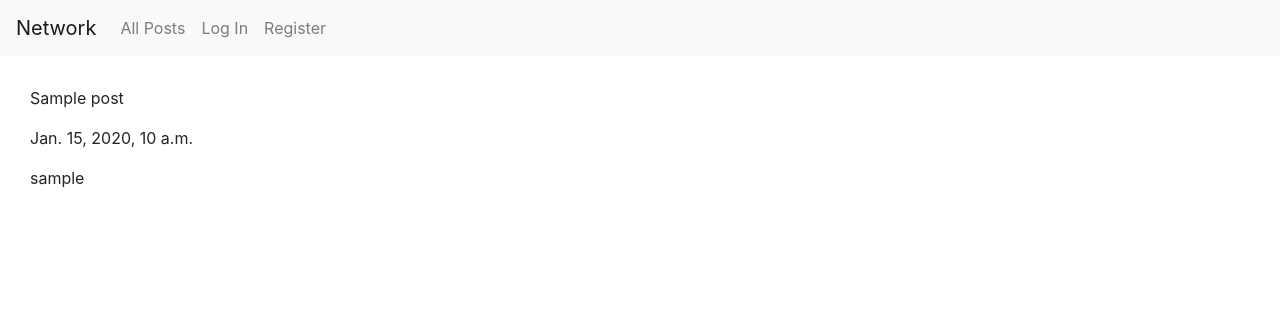
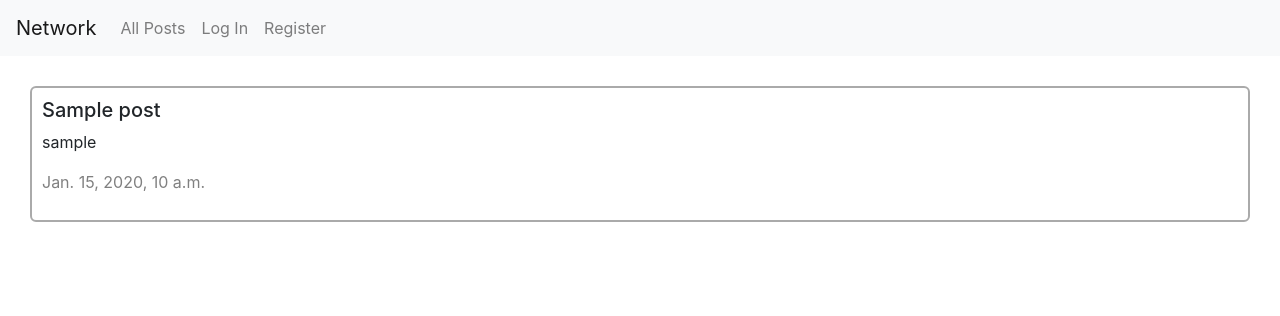
Before and after one commit to georgesohran/All-CS50Web-projects, a Django app: page / in a window 1280 px wide. Shown: the top 316 px of the page. Run offline with Django 3.2, Linux system fonts and the light colour scheme; tables that the repository leaves empty hold one stand-in row (values such as "Sample post"); some libraries are stand-ins or nearby versions.

Commit message:
Sun, Mar 3, 2024, 5:07 PM +03:00

```diff
--- /dev/null
+++ b/network/network/static/network/following.js
@@ -0,0 +1,3 @@
+document.addEventListener('DOMContentLoaded', () => {
+    // TODO
+})
--- a/network/network/static/network/styles.css
+++ b/network/network/static/network/styles.css
@@ -1,3 +1,25 @@
+@keyframes appear-from-aside {
+    from {
+        margin-left:50px;
+        opacity:0
+    }
+    to {
+        margin-left:0px;
+        opacity:1
+    }
+}
+
+
 .body {
     margin:30px
 }
+
+.post-container {
+    animation-name: appear-from-aside;
+    animation-duration: 0.5s;
+    animation-fill-mode: forwards;
+    margin-bottom:10px;
+    padding:10px;
+    border: solid #aaaaaa 2px;
+    border-radius:6px;
+}
--- a/network/network/templates/network/index.html
+++ b/network/network/templates/network/index.html
@@ -4,9 +4,12 @@
 
 {% block body %}
     {% for post in posts %}
-        <p>{{post.title}}</p>
-        <p>{{post.timestamp}}</p>
-        <p>{{post.creator}}</p>
+        <div class="post-container">
+            <h5>{{post.title}}</h5>
+            <p>{{post.creator}}</p>
+            <p style="color:gray">{{post.timestamp}}</p>
+
+        </div>
     {% endfor %}
 {% endblock %}
 
```
Also changed, not shown: network/network/templates/network/following.html (+11 -3 lines), .devcontainer.json.
